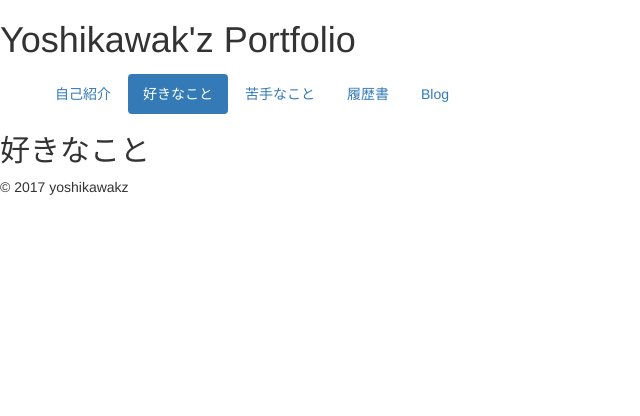
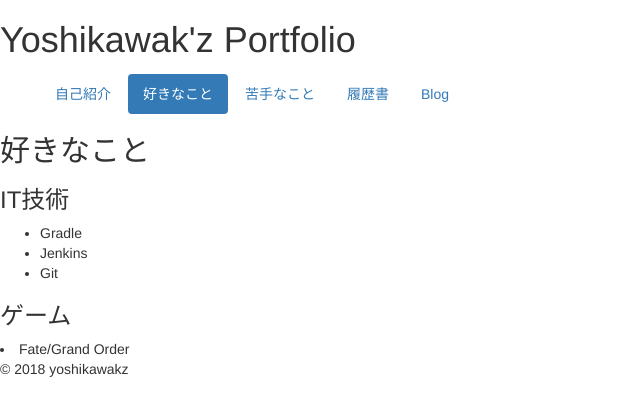
Before and after one commit to kazuno47/gh-pages, a plain HTML site: page index.html in a window 1280 px wide. Both pictures are taken after a click on the link "好きなこと". Shown: the whole page, without its empty margins (0-640 px from the left). Drawn offline with nearby package versions, Linux system fonts and the light colour scheme.

Commit message:
履歴書に出向を追記

```diff
--- a/index.html
+++ b/index.html
@@ -28,6 +28,14 @@
   </div>
   <div class="tab-pane" id="faborites">
      <h2>好きなこと</h2>
+     <h3>IT技術</h3>
+     <ul>
+       <li>Gradle</li>
+       <li>Jenkins</li>
+       <li>Git</li>
+     </ul>
+     <h3>ゲーム</h3>
+      <li>Fate/Grand Order</li>
   </div>
   <div class="tab-pane" id="weakpoints">
     <h2>苦手なこと</h2>
@@ -55,11 +63,15 @@
         <td>2013年7月</td>
         <td>公共・金融系の技術支援部隊に異動</td>
       </tr>
+      <tr>
+        <td>2018年2月</td>
+        <td>情報セキュリティ会社の開発部門に出向</td>
+      </tr>
     </table>
   </div>
 </div>
 <script src="//ajax.googleapis.com/ajax/libs/jquery/1.11.2/jquery.min.js"></script>
 <script src="https://maxcdn.bootstrapcdn.com/bootstrap/3.3.7/js/bootstrap.min.js" integrity="sha384-Tc5IQib027qvyjSMfHjOMaLkfuWVxZxUPnCJA7l2mCWNIpG9mGCD8wGNIcPD7Txa" crossorigin="anonymous"></script>
 </body>
-<footer>&copy; 2017 yoshikawakz</footer>
+<footer>&copy; 2018 yoshikawakz</footer>
 </html>
```
